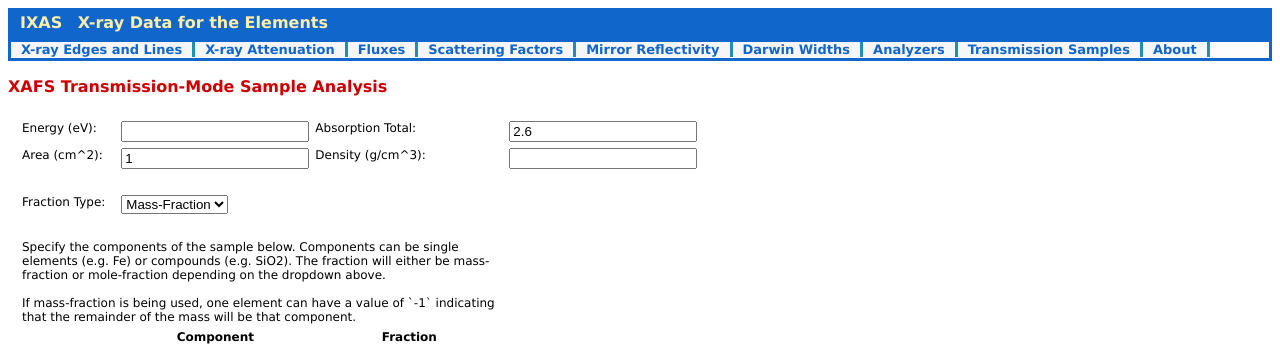
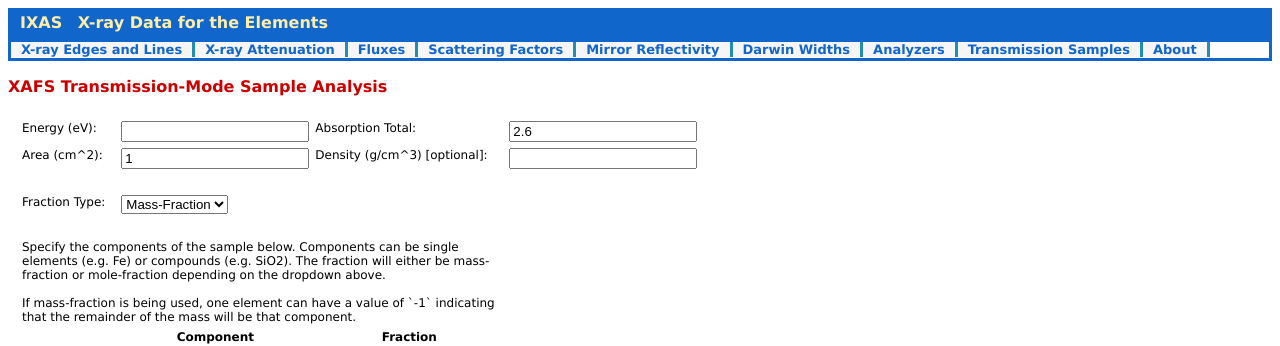
Before and after one commit to xraypy/xrayweb, a Flask app: template xrayweb/templates/transmission_sample.html in a window 1280 px wide. Shown: the top 346 px of the page. Run offline with Flask 2, Linux system fonts and the light colour scheme; the template is opened without the code that fills it, so the values that code supplies are empty; parts of the project's set-up code (start-up, migrations or seed data) failed here and were passed over.

Commit message:
Add 'optional' to density label

```diff
--- a/xrayweb/templates/transmission_sample.html
+++ b/xrayweb/templates/transmission_sample.html
@@ -34,7 +34,7 @@
                     <input style="width: 180px;" type="text" id="area"
                     name="area" value="{{ request.form['area'] if request.form['area'] else 1 }}">
                 </td>
-                <td><label for="density">Density (g/cm^3):</label></td>
+                <td><label for="density">Density (g/cm^3) [optional]:</label></td>
                 <td>
                     <input style="width: 180px;" type="text" id="density"
                     name="density" value="{{ request.form['density'] }}">
```
